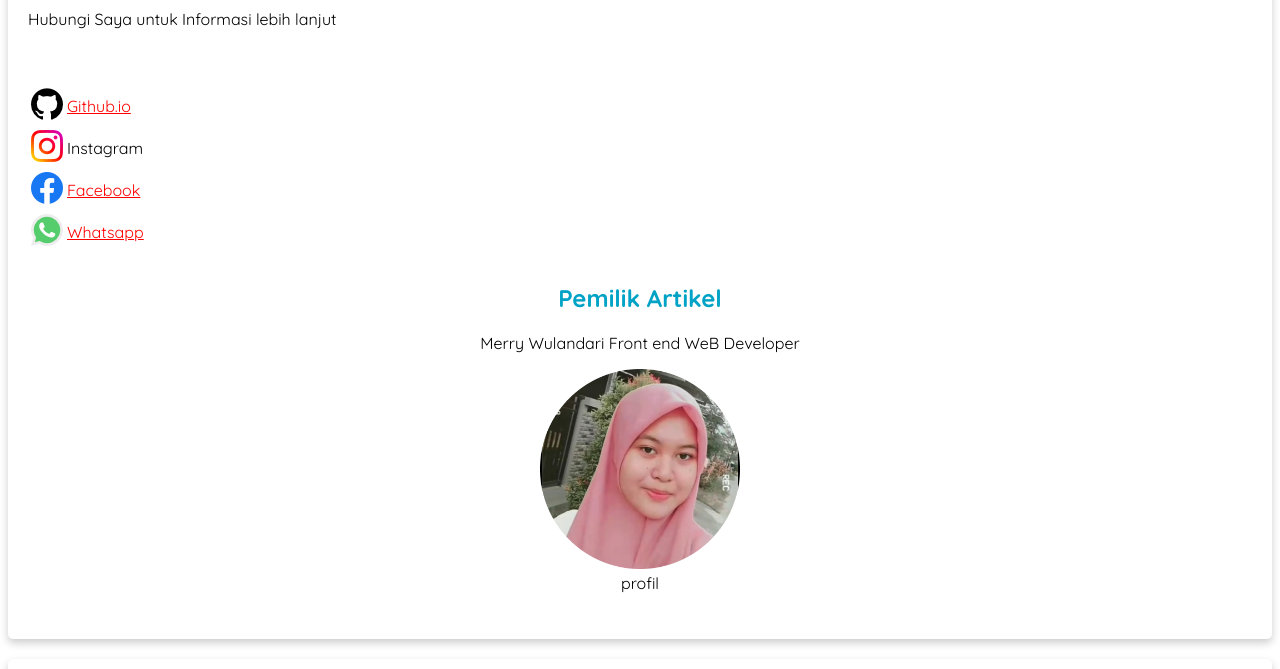
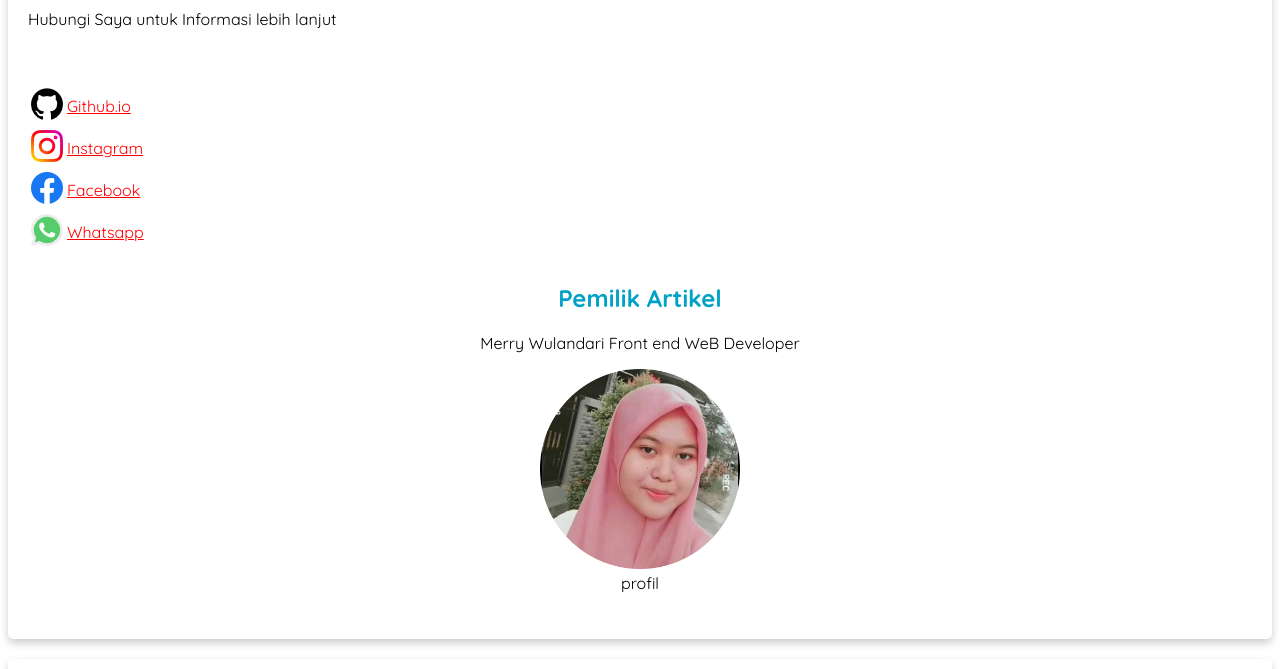
Before and after one commit to wulandarikaranamu/artikel_web, a plain HTML site: page index.html in a window 1280 px wide. Shown: the part 3120-3789 px from the top of the page. Drawn offline with Linux system fonts and the light colour scheme; a script that the page names is missing.

Commit message:
komentar

```diff
--- a/index.html
+++ b/index.html
@@ -118,7 +118,7 @@
           </tr>
         </table>
       </a>
-      <article href="https://www.instagram.com/mryy_wlndriii/">
+      <a href="https://www.instagram.com/mryy_wlndriii/">
         <table>
           <tr>
             <th><img src="icons/instagram.png" alt="icon"></th>
@@ -160,7 +160,7 @@
           </aside>
         </div>
       </div>
-    </article>
+    </a>
     </main>
 
     <article id="informasi lainnya" class="card">
```
